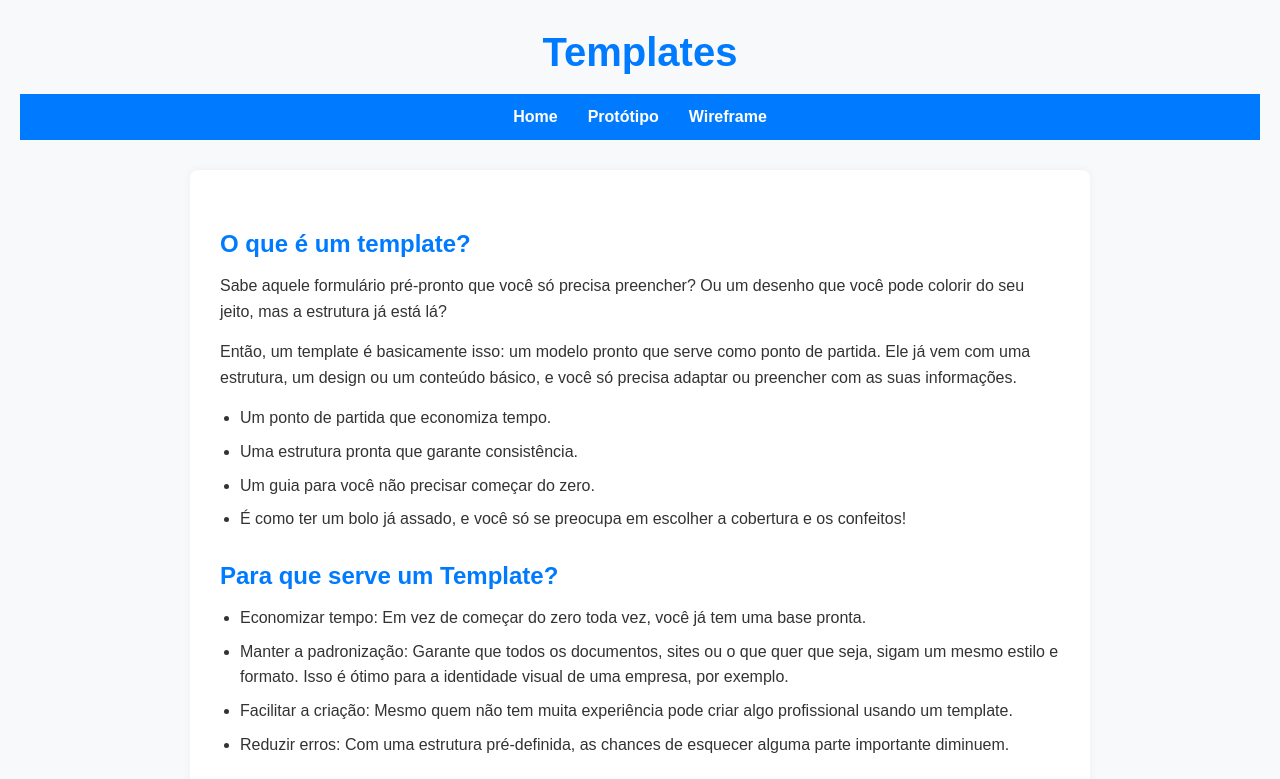
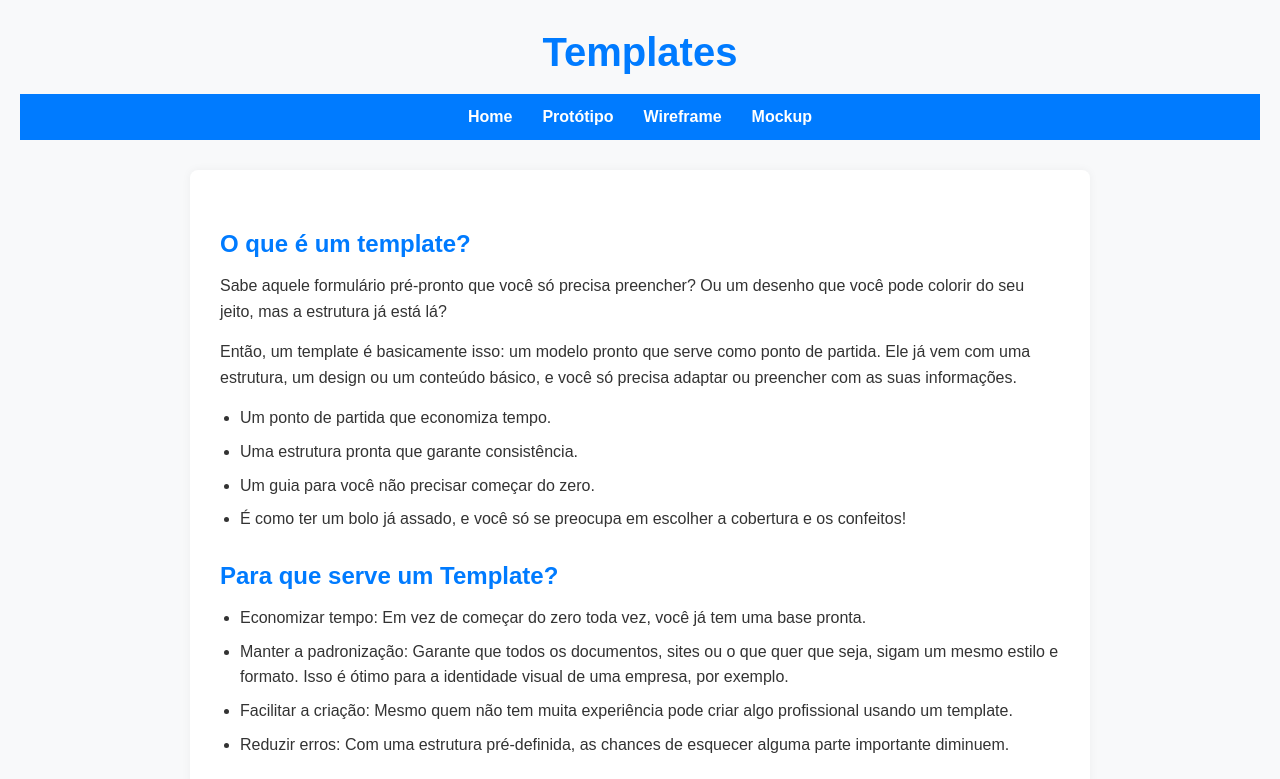
Before and after one commit to llgsxx/Senac-Templates-, a plain HTML site: page template/template.html in a window 1280 px wide. Shown: the top 779 px of the page. Drawn offline with Linux system fonts and the light colour scheme.

Commit message:
alterando html

```diff
--- a/template/template.html
+++ b/template/template.html
@@ -18,6 +18,7 @@
             <li><a href="../homepage/index.html">Home</a></li>
             <li><a href="prototipo.html">Protótipo</a></li>
             <li><a href="wireframe.html">Wireframe</a></li>
+            <li><a href="Mockup">Mockup</a></li>
         </ul>
     </nav>
 
```
